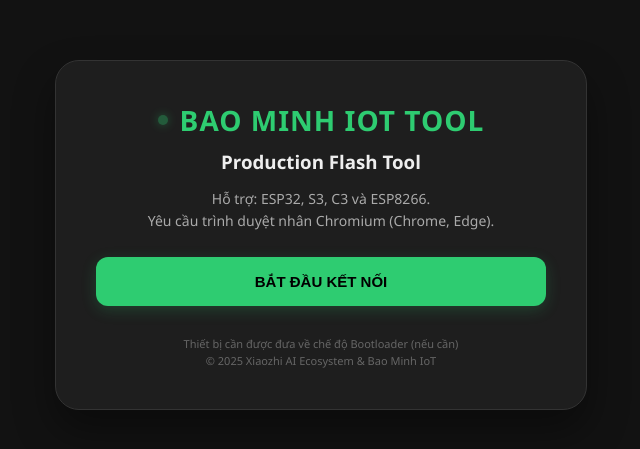
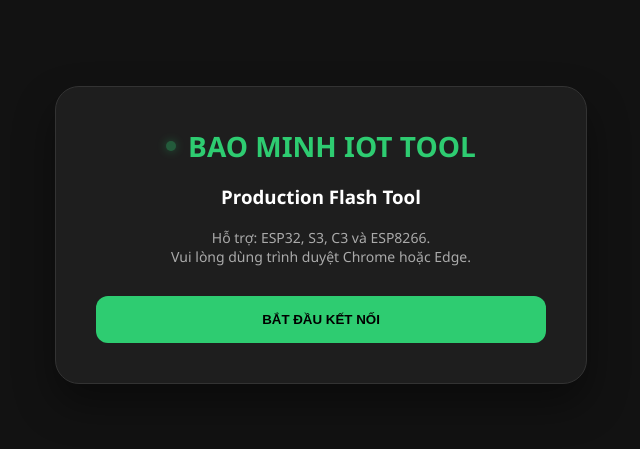
Before and after one commit to gtam6215/baominh-mcp-tool, a plain HTML site: page index.html in a window 1280 px wide. Shown: the part 165-614 px from the top of the page, without its empty margins (319-959 px from the left). Drawn offline with Linux system fonts and the light colour scheme.

Commit message:
Update index.html

```diff
--- a/index.html
+++ b/index.html
@@ -3,162 +3,43 @@
 <head>
     <meta charset="UTF-8">
     <meta name="viewport" content="width=device-width, initial-scale=1.0">
-    <title>Xiaozhi AI Flash Tool</title>
+    <title>Bao Minh IoT - Flash Tool</title>
     <script type="module" src="https://unpkg.com/esp-web-tools@10/dist/web/install-button.js?module"></script>
     <style>
-        :root {
-            --primary-color: #2ecc71;
-            --bg-color: #121212;
-            --card-bg: #1e1e1e;
-            --text-color: #ffffff;
-            --accent-color: #3498db;
-        }
-
-        body {
-            font-family: 'Segoe UI', Tahoma, Geneva, Verdana, sans-serif;
-            background-color: var(--bg-color);
-            color: var(--text-color);
-            display: flex;
-            justify-content: center;
-            align-items: center;
-            height: 100vh;
-            margin: 0;
-        }
-
-        .container {
-            max-width: 450px;
-            width: 90%;
-            background: var(--card-bg);
-            padding: 40px;
-            border-radius: 24px;
-            box-shadow: 0 20px 40px rgba(0, 0, 0, 0.4);
-            border: 1px solid #333;
-            text-align: center;
-        }
-
-        .logo {
-            font-size: 28px;
-            font-weight: 800;
-            color: var(--primary-color);
-            margin-bottom: 10px;
-            display: flex;
-            align-items: center;
-            justify-content: center;
-            letter-spacing: 1px;
-        }
-
-        .dot {
-            height: 10px;
-            width: 10px;
-            background-color: var(--primary-color);
-            border-radius: 50%;
-            margin-right: 12px;
-            box-shadow: 0 0 10px var(--primary-color);
-            animation: blink 1.5s infinite;
-        }
-
-        @keyframes blink {
-            0% { opacity: 1; }
-            50% { opacity: 0.3; }
-            100% { opacity: 1; }
-        }
-
-        @keyframes fadeIn {
-            from { opacity: 0; transform: translateY(10px); }
-            to { opacity: 1; transform: translateY(0); }
-        }
-
-        h3 { margin: 10px 0; color: #eee; font-weight: 600; }
-        p { color: #aaa; line-height: 1.6; margin-bottom: 25px; font-size: 14px; }
-
-        /* Nút nạp mặc định */
-        .btn-glow {
-            background-color: var(--primary-color);
-            color: #000;
-            padding: 16px 32px;
-            border: none;
-            border-radius: 12px;
-            font-size: 15px;
-            font-weight: 800;
-            cursor: pointer;
-            transition: all 0.3s ease;
-            width: 100%;
-            text-transform: uppercase;
-            box-shadow: 0 4px 15px rgba(46, 204, 113, 0.2);
-        }
-
-        .btn-glow:hover {
-            transform: translateY(-2px);
-            background-color: #27ae60;
-            box-shadow: 0 8px 25px rgba(46, 204, 113, 0.4);
-        }
-
-        /* Nút Setup xuất hiện sau khi nạp xong */
-        .btn-setup {
-            background-color: var(--accent-color);
-            color: white;
-            padding: 16px 32px;
-            border: none;
-            border-radius: 12px;
-            font-size: 15px;
-            font-weight: 800;
-            cursor: pointer;
-            width: 100%;
-            text-transform: uppercase;
-            margin-top: 15px;
-            transition: all 0.3s ease;
-            box-shadow: 0 4px 15px rgba(52, 152, 219, 0.2);
-        }
-
-        .btn-setup:hover {
-            background-color: #2980b9;
-            transform: translateY(-2px);
-            box-shadow: 0 8px 25px rgba(52, 152, 219, 0.4);
-        }
-
-        .footer-info {
-            margin-top: 30px;
-            font-size: 11px;
-            color: #666;
-            line-height: 1.5;
-        }
+        :root { --primary-color: #2ecc71; --bg-color: #121212; --card-bg: #1e1e1e; --text-color: #ffffff; }
+        body { font-family: 'Segoe UI', sans-serif; background-color: var(--bg-color); color: var(--text-color); display: flex; justify-content: center; align-items: center; height: 100vh; margin: 0; }
+        .container { max-width: 450px; width: 90%; background: var(--card-bg); padding: 40px; border-radius: 24px; box-shadow: 0 20px 40px rgba(0, 0, 0, 0.4); border: 1px solid #333; text-align: center; }
+        .logo { font-size: 28px; font-weight: 800; color: var(--primary-color); margin-bottom: 10px; display: flex; align-items: center; justify-content: center; }
+        .dot { height: 10px; width: 10px; background-color: var(--primary-color); border-radius: 50%; margin-right: 12px; box-shadow: 0 0 10px var(--primary-color); animation: blink 1.5s infinite; }
+        @keyframes blink { 0%, 100% { opacity: 1; } 50% { opacity: 0.3; } }
+        p { color: #aaa; font-size: 14px; margin-bottom: 30px; }
+        .btn-glow { background: var(--primary-color); color: #000; padding: 16px; border: none; border-radius: 12px; font-weight: bold; cursor: pointer; width: 100%; text-transform: uppercase; }
+        #next-step { display: none; margin-top: 25px; animation: fadeIn 0.5s ease; }
+        .btn-setup { background: #3498db; color: white; padding: 16px; border: none; border-radius: 12px; font-weight: bold; cursor: pointer; width: 100%; }
+        @keyframes fadeIn { from { opacity: 0; } to { opacity: 1; } }
     </style>
 </head>
 <body>
     <div class="container">
         <div class="logo"><span class="dot"></span>BAO MINH IOT TOOL</div>
         <h3>Production Flash Tool</h3>
-        <p>Hỗ trợ: ESP32, S3, C3 và ESP8266.<br>Yêu cầu trình duyệt nhân Chromium (Chrome, Edge).</p>
+        <p>Hỗ trợ: ESP32, S3, C3 và ESP8266.<br>Vui lòng dùng trình duyệt Chrome hoặc Edge.</p>
 
-        <esp-web-install-button erase-first manifest="./manifest.json">
+        <esp-web-install-button id="installer" erase-first manifest="./manifest.json">
             <button slot="activate" class="btn-glow">BẮT ĐẦU KẾT NỐI</button>
         </esp-web-install-button>
 
-        <div id="next-step" style="display:none; margin-top:30px; animation: fadeIn 0.8s ease-out forwards;">
-            <p style="color: #2ecc71; font-weight: bold; margin-bottom: 15px;">🎉 Nạp chương trình thành công!</p>
-            <button class="btn-setup" onclick="window.location.href='setup.html'">
-                TIẾP THEO: CÀI ĐẶT THIẾT BỊ
-            </button>
-        </div>
-
-        <div class="footer-info">
-            Thiết bị cần được đưa về chế độ Bootloader (nếu cần) <br>
-            © 2025 Xiaozhi AI Ecosystem & Bao Minh IoT
+        <div id="next-step">
+            <p style="color: var(--primary-color); font-weight: bold;">✅ Nạp firmware thành công!</p>
+            <button class="btn-setup" onclick="window.location.href='setup.html'">TIẾP THEO: CÀI ĐẶT THIẾT BỊ</button>
         </div>
     </div>
 
     <script>
-        const installBtn = document.querySelector('esp-web-install-button');
-
-        // Theo dõi trạng thái nạp firmware
-        installBtn.addEventListener('at-status-update', (e) => {
-            console.log("Trạng thái hiện tại:", e.detail.status);
-
-            // Khi trạng thái chuyển sang 'finished' (nạp và kiểm tra xong)
+        const installer = document.getElementById('installer');
+        installer.addEventListener('at-status-update', (e) => {
             if (e.detail.status === 'finished') {
-                // Ẩn nút nạp ban đầu để tránh bấm nhầm
-                installBtn.style.display = 'none';
-                // Hiện nút chuyển sang bước Setup
+                installer.style.display = 'none';
                 document.getElementById('next-step').style.display = 'block';
             }
         });
```
